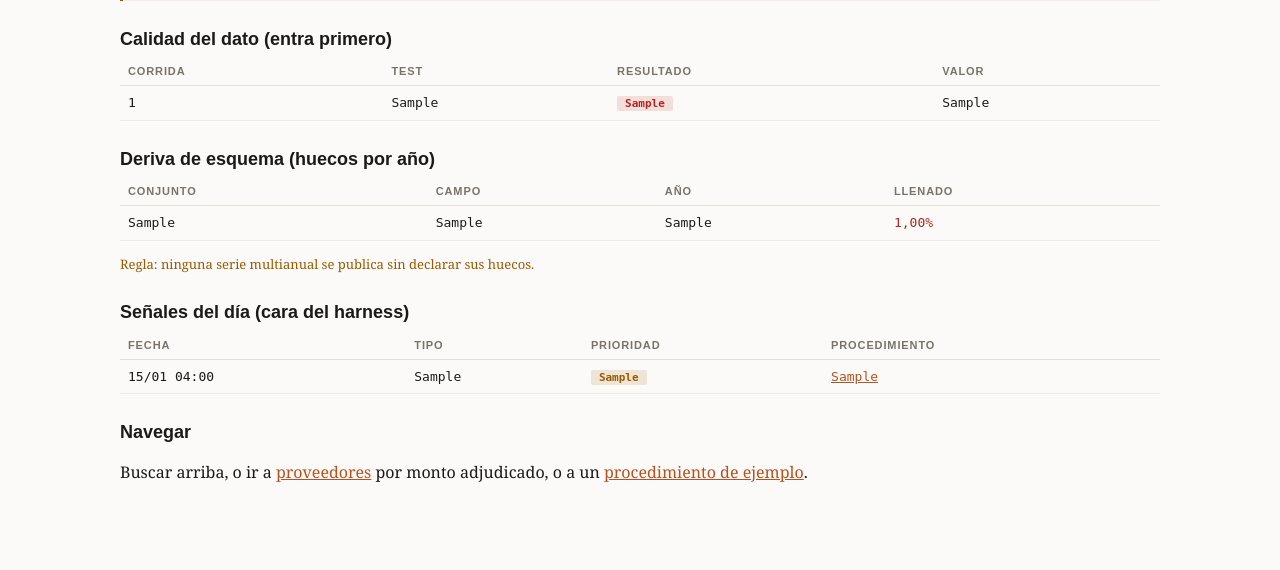
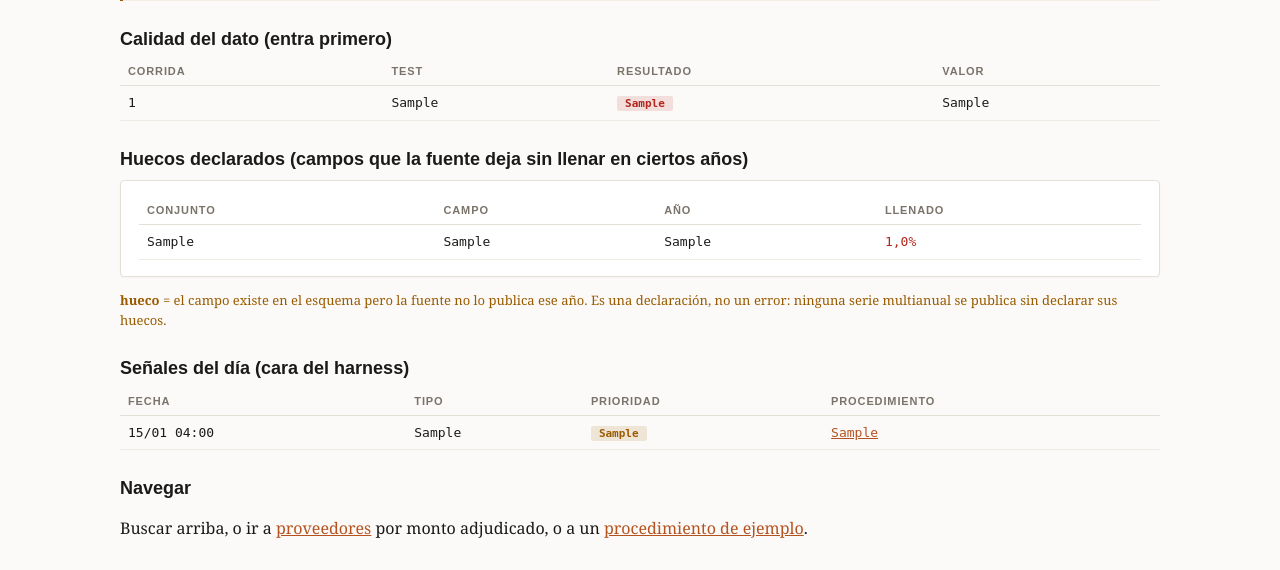
Before and after one commit to Ale241302/sicop_mcp, a Django app: page /atlas/ in a window 1280 px wide. Shown: the part 446-1016 px from the top of the page. Before the commit the page ends 928 px from the top, so only its background shows below. Run offline with Django 5.2, Linux system fonts and the light colour scheme; tables that the repository leaves empty hold one stand-in row (values such as "Sample post"); parts of the project's set-up code (start-up, migrations or seed data) failed here and were passed over.

Commit message:
Atlas: huecos se muestran como badge 'hueco' (no --%); titulo claro + nota explicativa

```diff
--- a/sicop/templates/atlas/calidad.html
+++ b/sicop/templates/atlas/calidad.html
@@ -11,7 +11,7 @@
 <div style="max-height:400px;overflow:auto">
 <table><tr><th>Conjunto</th><th>Campo</th><th>Año</th><th class="r">Llenado</th></tr>
 {% for d in deriva %}<tr><td>{{ d.CONJUNTO }}</td><td>{{ d.CAMPO }}</td><td>{{ d.ANIO }}</td>
-<td class="r"><span class="{% if d.LLENADO_PCT < 50 %}bad{% elif d.LLENADO_PCT < 95 %}wa{% else %}ok{% endif %}">{{ d.LLENADO_PCT|default:"—" }}%</span></td></tr>{% endfor %}
+<td class="r">{% if not d.LLENADO_PCT %}<span class="badge wa">hueco</span>{% else %}<span class="{% if d.LLENADO_PCT < 50 %}bad{% elif d.LLENADO_PCT < 95 %}wa{% else %}ok{% endif %}">{{ d.LLENADO_PCT|floatformat:1 }}%</span>{% endif %}</td></tr>{% endfor %}
 </table></div>
 
 <h2>Tests como gate</h2>
--- a/sicop/templates/atlas/index.html
+++ b/sicop/templates/atlas/index.html
@@ -26,13 +26,15 @@
 </table>
 {% else %}<p class="bad">Sin tests ejecutados todavía — corré <code>python manage.py fase1 --solo-tests</code>.</p>{% endif %}
 
-<h2>Deriva de esquema (huecos por año)</h2>
+<h2>Huecos declarados (campos que la fuente deja sin llenar en ciertos años)</h2>
 {% if deriva %}
+<div class="card">
 <table><tr><th>Conjunto</th><th>Campo</th><th>Año</th><th>Llenado</th></tr>
 {% for d in deriva %}<tr><td>{{ d.CONJUNTO }}</td><td>{{ d.CAMPO }}</td><td>{{ d.ANIO }}</td>
-<td><span class="{% if d.LLENADO_PCT < 50 %}bad{% elif d.LLENADO_PCT < 95 %}wa{% else %}ok{% endif %}">{{ d.LLENADO_PCT|default:"—" }}%</span></td></tr>{% endfor %}
+<td>{% if not d.LLENADO_PCT %}<span class="badge wa">hueco</span>{% else %}<span class="{% if d.LLENADO_PCT < 50 %}bad{% elif d.LLENADO_PCT < 95 %}wa{% else %}ok{% endif %}">{{ d.LLENADO_PCT|floatformat:1 }}%</span>{% endif %}</td></tr>{% endfor %}
 </table>
-<p class="wa" style="font-size:13px">Regla: ninguna serie multianual se publica sin declarar sus huecos.</p>
+</div>
+<p class="wa" style="font-size:13px"><b>hueco</b> = el campo existe en el esquema pero la fuente no lo publica ese año. Es una declaración, no un error: ninguna serie multianual se publica sin declarar sus huecos.</p>
 {% endif %}
 
 <h2>Señales del día (cara del harness)</h2>
```
